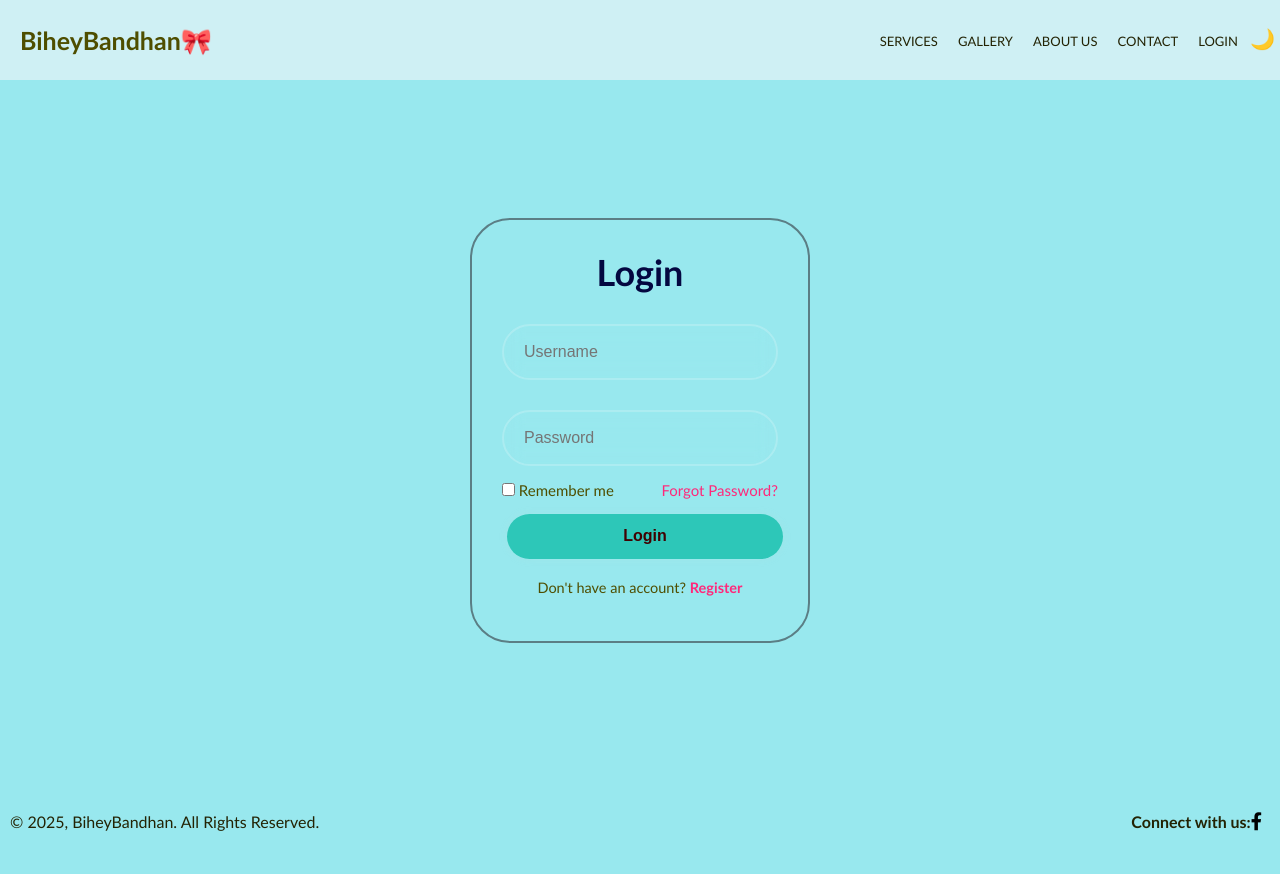
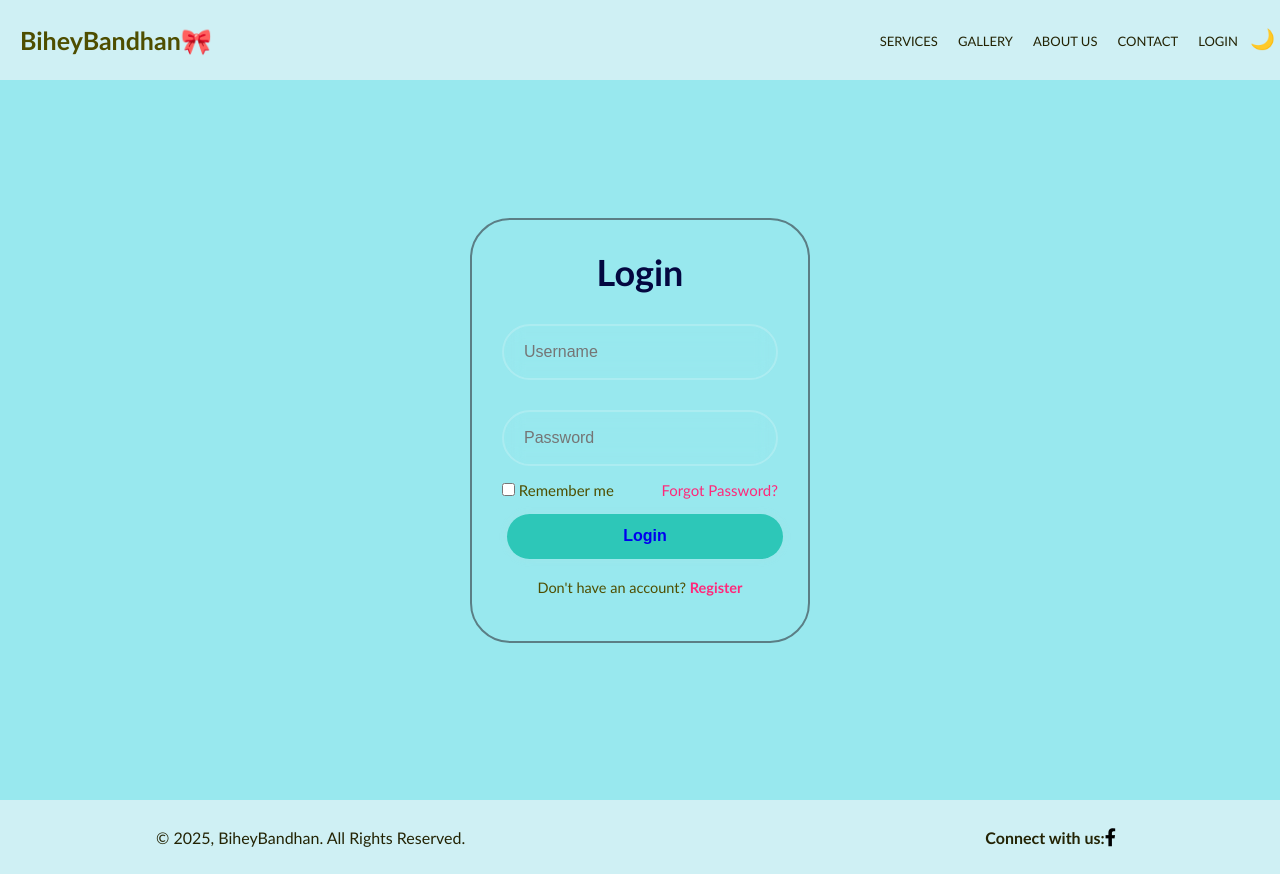
Before and after one commit to pramishaniraula/project1pramisha, a plain HTML site: page login.html in a window 1280 px wide. Before the commit the page ends 842 px from the top, so only its background shows below. Drawn offline with Linux system fonts and the light colour scheme.

Commit message:
little changes in footer

```diff
--- a/login.html
+++ b/login.html
@@ -44,7 +44,7 @@
             <a href=" # ">Forgot Password?</a>
           </div>
           <span class="error-message"></span>
-          <button type="submit" id="login-btn" class="login-btn">Login</button>
+          <button type="submit" id="login-btn" class="login-btn"><a href="#">Login</a></button>
           <div class="register-link">
             <p>Don't have an account? <a href=" # ">Register</a></p>
           </div>
--- a/script.js
+++ b/script.js
@@ -56,8 +56,7 @@ if (loginBtn) {
             errorMessage.textContent = "Password must be at least 6 characters long!";
             return;
         }
-
-        alert("Login successful!");
+        window.location.href = "index.html";
         });
 }
 });
--- a/style.css
+++ b/style.css
@@ -588,13 +588,13 @@ main, .service-content, .wrapper {
 /* Footer */
 footer {
     padding: 10px;
-    background-color: #98e8ee;
+    background-color: #cff0f4;
 }
 
-
 .end{
+    padding: 1rem;
   display: flex;
-  justify-content: space-between;
+  justify-content: space-around;
   align-items: center;
   flex-wrap: wrap;
   margin: 0;
```
